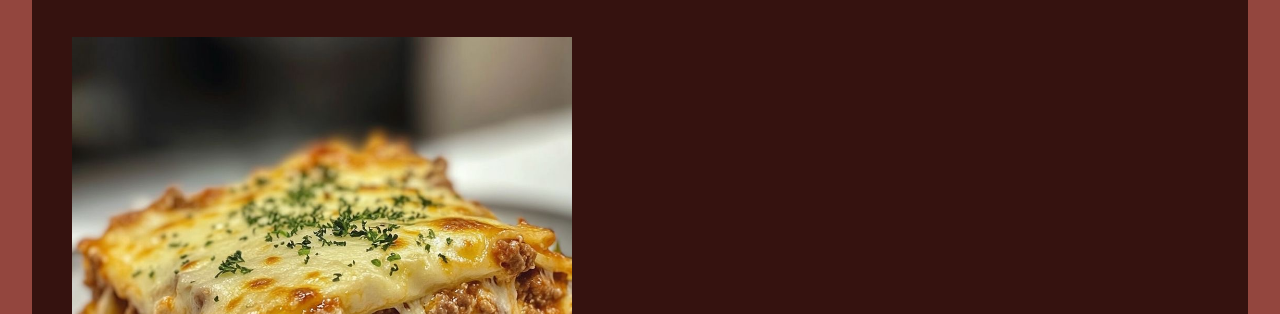
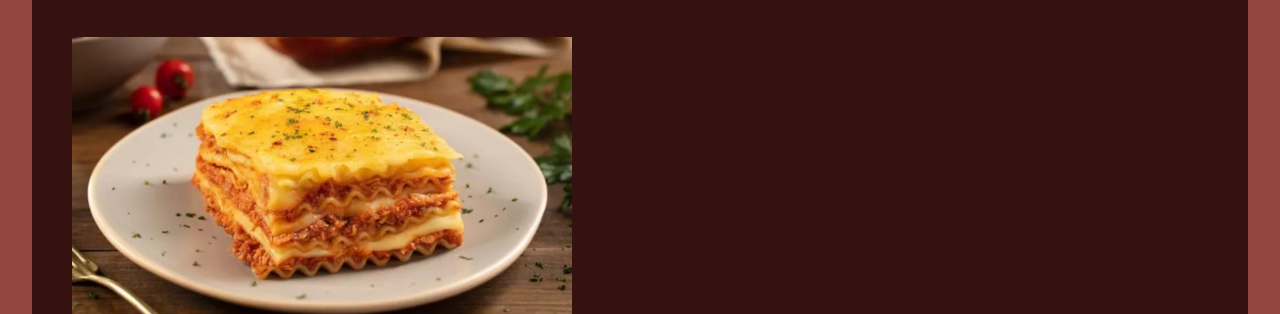
Before and after one commit to AlannySilva/receta-, a plain HTML site: page principal.html in a window 1280 px wide. Shown: the part 103-417 px from the top of the page. Drawn offline with nearby package versions, Linux system fonts and the light colour scheme.

Commit message:
Add files via upload

```diff
--- a/principal.html
+++ b/principal.html
@@ -31,7 +31,7 @@
 <section>
   <article id="principal">
   <div class ="primero">
-  <img class="fotoreceta" src="platoprincipal.jpg">
+  <img class="fotoreceta" src="lasaña.jpg">
   <div class="texto">
     <h1>Lasaña</h1>
 
```
Also changed, not shown: lasaña.jpg (added).
